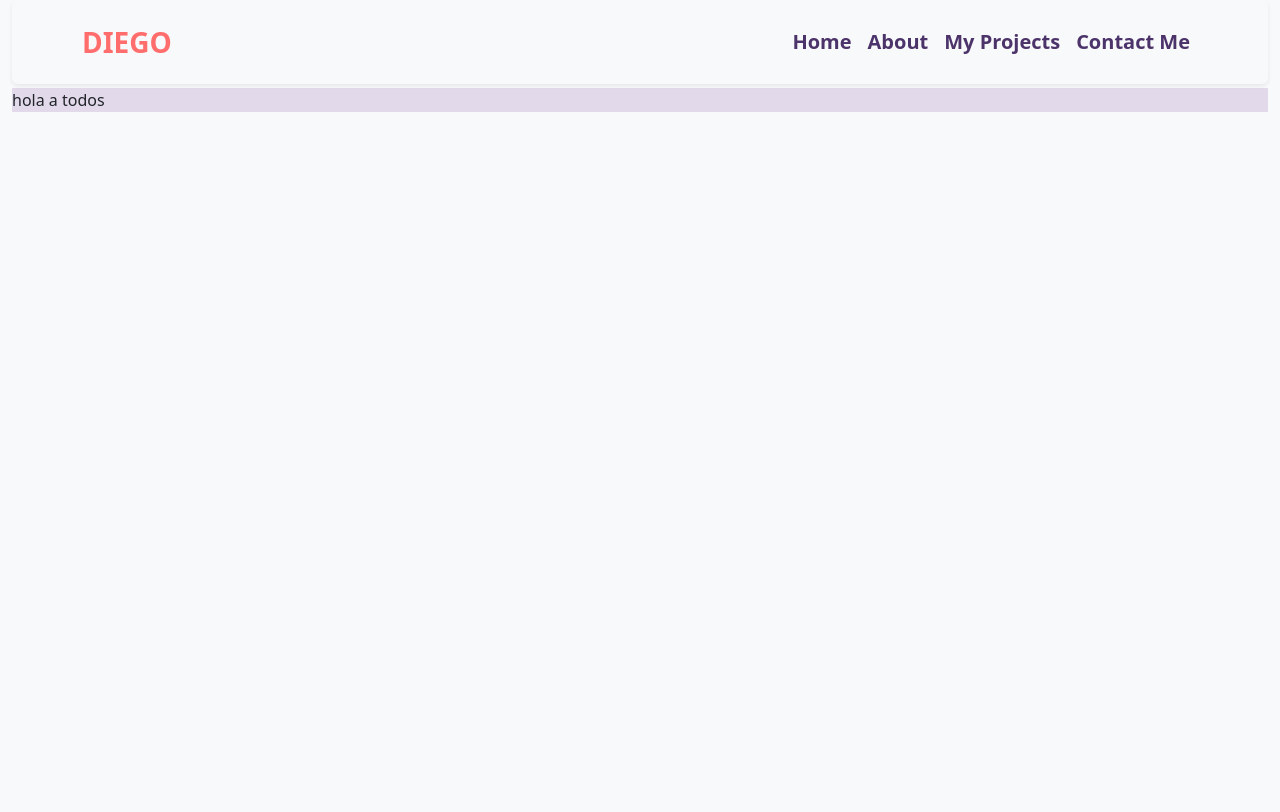
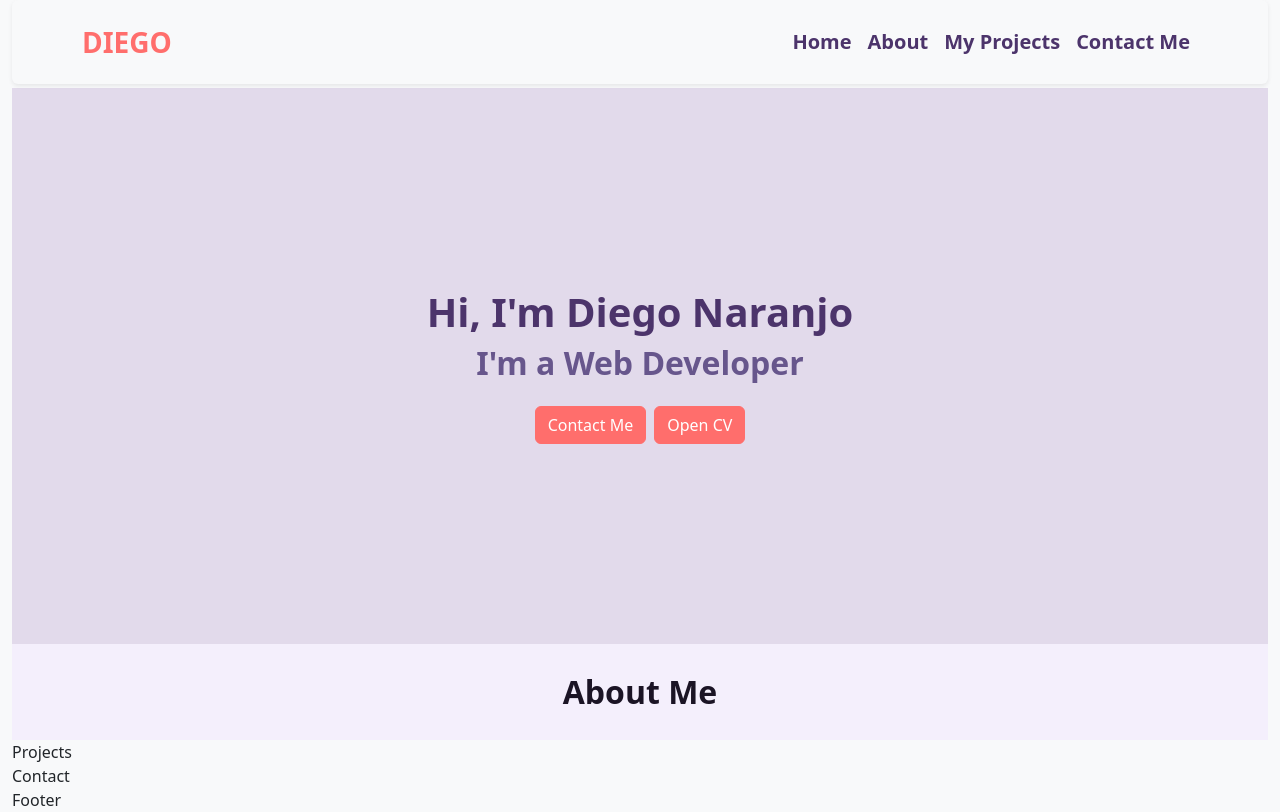
Before and after one commit to diegoalonsonm/portfolio, a React (Vite) app: page / in a window 1280 px wide. Built offline with nearby package versions, Linux system fonts and the light colour scheme.

Commit message:
dependencis and new sections added

```diff
--- a/package.json
+++ b/package.json
@@ -11,8 +11,10 @@
   },
   "dependencies": {
     "bootstrap": "^5.3.2",
+    "bootstrap-icons": "^1.11.1",
     "react": "^18.2.0",
     "react-bootstrap": "^2.9.1",
+    "react-bootstrap-icons": "^1.10.3",
     "react-dom": "^18.2.0"
   },
   "devDependencies": {
--- a/src/App.css
+++ b/src/App.css
@@ -1,3 +1,16 @@
 a:hover {
     color: #67568c !important;
 }
+
+@media screen and (min-width: 992px) {
+    .p-lg-40 {
+        padding: 200px;
+    }
+}
+
+@media screen and (max-width: 991px) {
+    .p-lg-40 {
+        padding: 3rem;
+    }
+
+}
--- a/src/App.jsx
+++ b/src/App.jsx
@@ -7,10 +7,15 @@ import Col from 'react-bootstrap/Col';
 // component imports
 import NavbarComponent from './components/Navbar.jsx';
 import About from './components/About.jsx';
+import { Hero } from './components/Hero.jsx';
+import Projects from './components/Projects.jsx';
+import { Contact } from './components/Contact.jsx';
+import Footer from './components/Footer.jsx';
 
 function App() {
   return (
     <>
+      {/* navbar component */}
       <Container fluid>
         <Row>
           <Col>
@@ -18,14 +23,52 @@ function App() {
           </Col>
         </Row>
       </Container>
+
+      {/* hero component */}
+      <Container fluid>
+        <Row>
+          <Col>
+            <Hero />
+          </Col>
+        </Row>
+      </Container>
+
+      {/* about component */}
       <Container fluid>
         <Row>
           <Col>
             <About />
           </Col>
         </Row>
-    </Container>
-  </>
+      </Container>
+
+      {/* projects component */}
+      <Container fluid>
+        <Row>
+          <Col>
+            <Projects />
+          </Col>
+        </Row>
+      </Container>
+
+      {/* contact component */}
+      <Container fluid>
+        <Row>
+          <Col>
+            <Contact />
+          </Col>
+        </Row>
+      </Container>
+
+      {/* footer component */}
+      <Container fluid>
+        <Row>
+          <Col>
+            <Footer />
+          </Col>
+        </Row>
+      </Container>
+    </>
   )
 }
 
--- a/src/components/About.jsx
+++ b/src/components/About.jsx
@@ -1,9 +1,9 @@
-import React from 'react'
+import '../../sass/main.scss';
 
 const About = () => {
   return (
-    <section className='bg-light'>
-        hola a todos
+    <section className='bg-danger text-center fw-bold fs-2 p-4 text-success'>
+          About Me
     </section>
   )
 }
--- /dev/null
+++ b/src/components/Button.jsx
@@ -0,0 +1,11 @@
+import '../../sass/main.scss';
+
+const ButtonComponent = ({className, color, textColor, text}) => {
+  return (
+    <button className={`btn btn-${color} ${className} text-${textColor}`}>
+        {text}
+    </button>
+  )
+}
+
+export default ButtonComponent
--- /dev/null
+++ b/src/components/Contact.jsx
@@ -0,0 +1,9 @@
+import '../../sass/main.scss';
+
+import React from 'react'
+
+export const Contact = () => {
+  return (
+    <div>Contact</div>
+  )
+}
--- /dev/null
+++ b/src/components/Footer.jsx
@@ -0,0 +1,11 @@
+import '../../sass/main.scss';
+
+import React from 'react'
+
+const Footer = () => {
+  return (
+    <div>Footer</div>
+  )
+}
+
+export default Footer
--- /dev/null
+++ b/src/components/Hero.jsx
@@ -0,0 +1,15 @@
+import '../../sass/main.scss';
+import '../App.css';
+import 'bootstrap/dist/css/bootstrap.min.css';
+import ButtonComponent from './Button';
+
+export const Hero = () => {
+  return (
+    <section className='container-fluid text-center p-lg-40 bg-light'>
+        <p className='h1 text-dark fw-bold bg-light'>Hi, I'm Diego Naranjo</p>
+        <p className="h2 text-info fw-semibold bg-light">I'm a Web Developer</p>
+        <ButtonComponent className="mx-1 mt-3" color="primary" textColor="white" text="Contact Me" />
+        <ButtonComponent className="mx-1 mt-3" color="primary" textColor="white" text="Open CV" />
+    </section>
+  )
+}
--- /dev/null
+++ b/src/components/Projects.jsx
@@ -0,0 +1,11 @@
+import '../../sass/main.scss';
+
+import React from 'react'
+
+const Projects = () => {
+  return (
+    <div>Projects</div>
+  )
+}
+
+export default Projects
```
Also changed, not shown: 1 other file (tests, documents, lock files or other folders).
